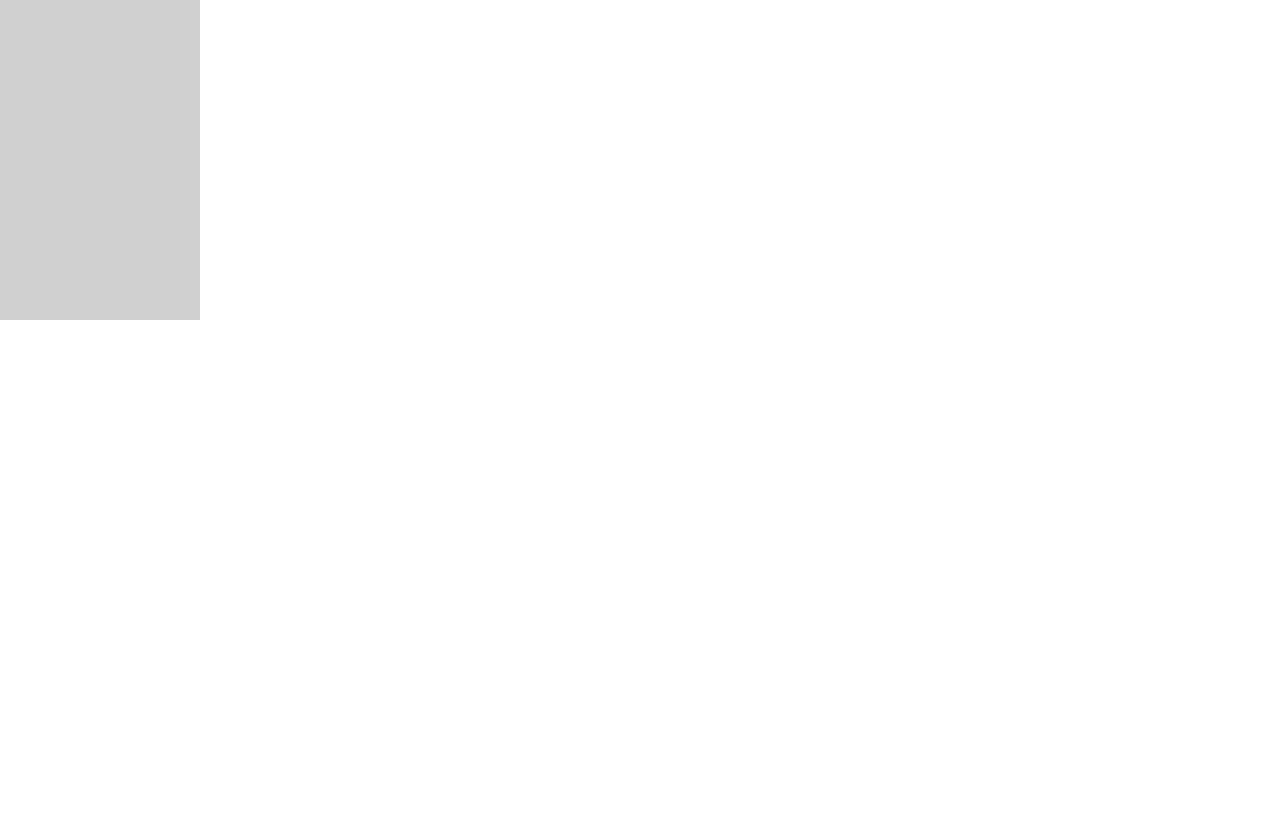
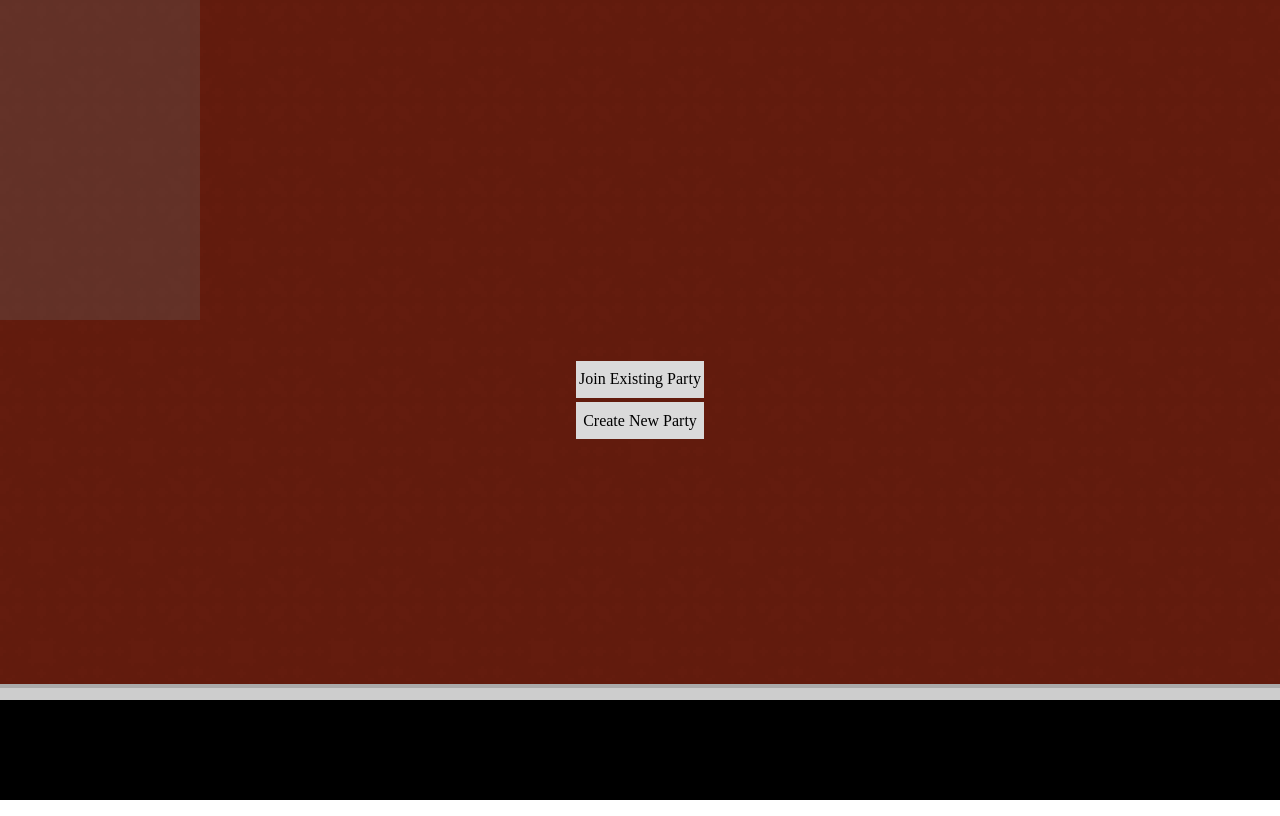
Before and after one commit to Pumuckl007/flucht, a website with bundled scripts: page index.html in a window 1280 px wide. Built offline with nearby package versions, Linux system fonts and the light colour scheme.

Commit message:
added a main menu to the game

```diff
--- a/index.html
+++ b/index.html
@@ -9,4 +9,14 @@
   <div class="PartyDisplay">
     <ul id="Party Display"></ul>
   </div>
+  <div class="GameMenuWrapper" id="GameMenuWrapper">
+    <div class="GameMenu">
+      <div class="MenuButton" id="Join" onclick="whop()">
+        Join Existing Party
+      </div>
+      <div class="MenuButton" id="New">
+        Create New Party
+      </div>
+    </div>
+  </div>
 </body>
--- a/src/Flucht.js
+++ b/src/Flucht.js
@@ -111,7 +111,9 @@ class Flucht{
   * renderers all the elements in the stage
   */
   render(){
-    this.renderer.render();
+    if(this.renderer){
+      this.renderer.render();
+    }
   }
 
   /**
--- a/style.css
+++ b/style.css
@@ -21,3 +21,44 @@ body{
   height:40%;
   background-color: rgba(100, 100, 100, 0.3);
 }
+
+.GameMenu{
+  /*width:100%;
+  height:100%;
+  position:absolute;
+  background-color: 0;*/
+  text-align: center;
+  display:block;
+}
+
+.GameMenuWrapper{
+  left:0;
+  top:0;
+  width:100%;
+  height:100%;
+  position:absolute;
+  background-color: 0;
+  background-image: url("assets/background.png");
+  background-size: cover;
+  background-repeat: no-repeat;
+  background-position: center center;
+  image-rendering: pixelated;
+  display: flex;
+  justify-content: center;
+  align-items: center;
+}
+
+.MenuButton{
+  height:30px;
+  padding:0.2em;
+  margin:0.3em;
+  background-color:#DADADA;
+  display:block;
+  line-height:30px;
+  cursor: pointer;
+  transition: background-color 100ms;
+}
+
+.MenuButton:hover{
+  background-color: red;
+}
```
Also changed, not shown: src/index.js (+8 -2 lines).
